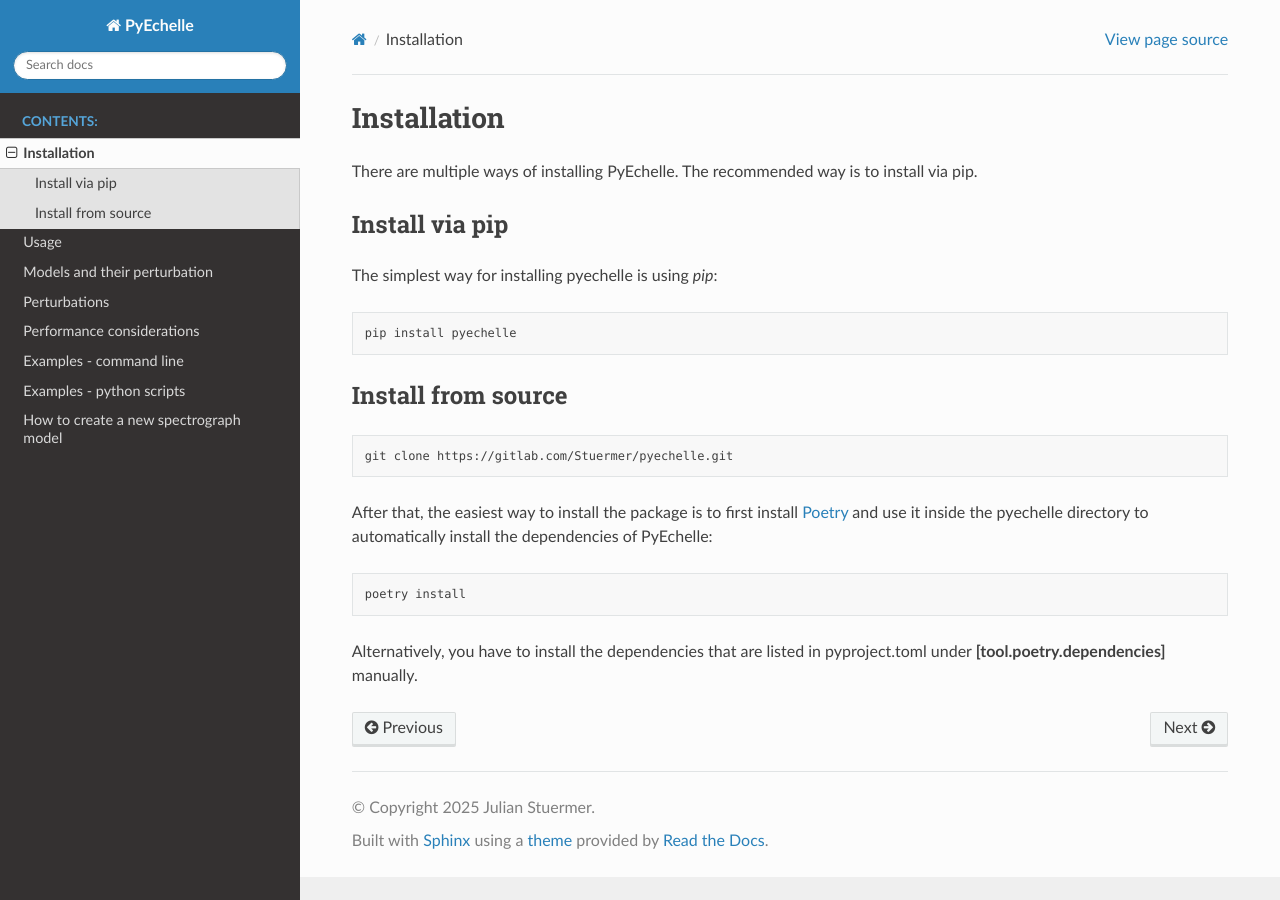
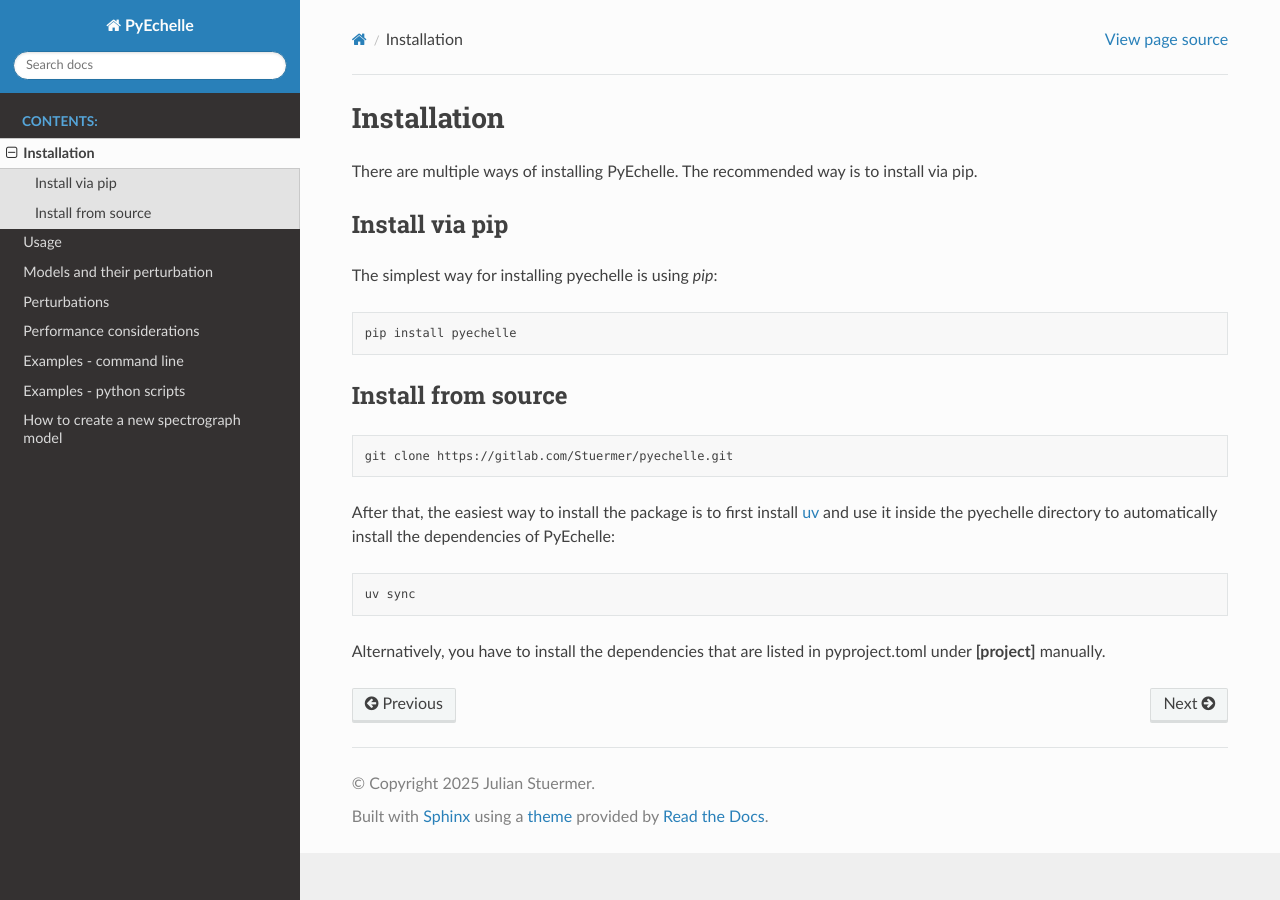
Before and after one commit to espressjo/pyechelle.vroomm, a Sphinx documentation site: the page built from docs/source/installation.rst, in a window 1280 px wide. Built offline with Sphinx 7.4.7 and the Read the Docs theme 3.1.0, drawn with Linux system fonts in a browser that asks for light colours; a script that is not in the unit is left out.

Commit message:
Update changelog, installation instructions, and README;

```diff
--- a/docs/source/installation.rst
+++ b/docs/source/installation.rst
@@ -22,13 +22,13 @@ Install from source
     git clone https://gitlab.com/Stuermer/pyechelle.git
 
 
-After that, the easiest way to install the package is to first install `Poetry <https://python-poetry.org/>`_ and use it inside the pyechelle directory to
+After that, the easiest way to install the package is to first install `uv <https://github.com/astral-sh/uv/>`_ and use it inside the pyechelle directory to
 automatically install the dependencies of PyEchelle:
 
 .. code-block:: bash
 
-    poetry install
+    uv sync
 
 
 Alternatively, you have to install the dependencies that are listed in pyproject.toml
-under **[tool.poetry.dependencies]** manually.
+under **[project]** manually.
--- a/pyproject.toml
+++ b/pyproject.toml
@@ -55,6 +55,12 @@ dev = [
 [tool.uv.build-backend]
 source-include = [
     "models/available_models.txt",
+]
+source-exclude = [
+    ".cache",
+    ".cache/*",
+    "*/.cache",
+    "*/.cache/*"
 ]
 module-root = ""
 
```
Also changed, not shown: CHANGELOG.md (+2 -1 lines), README.md (+0 -1 lines).
